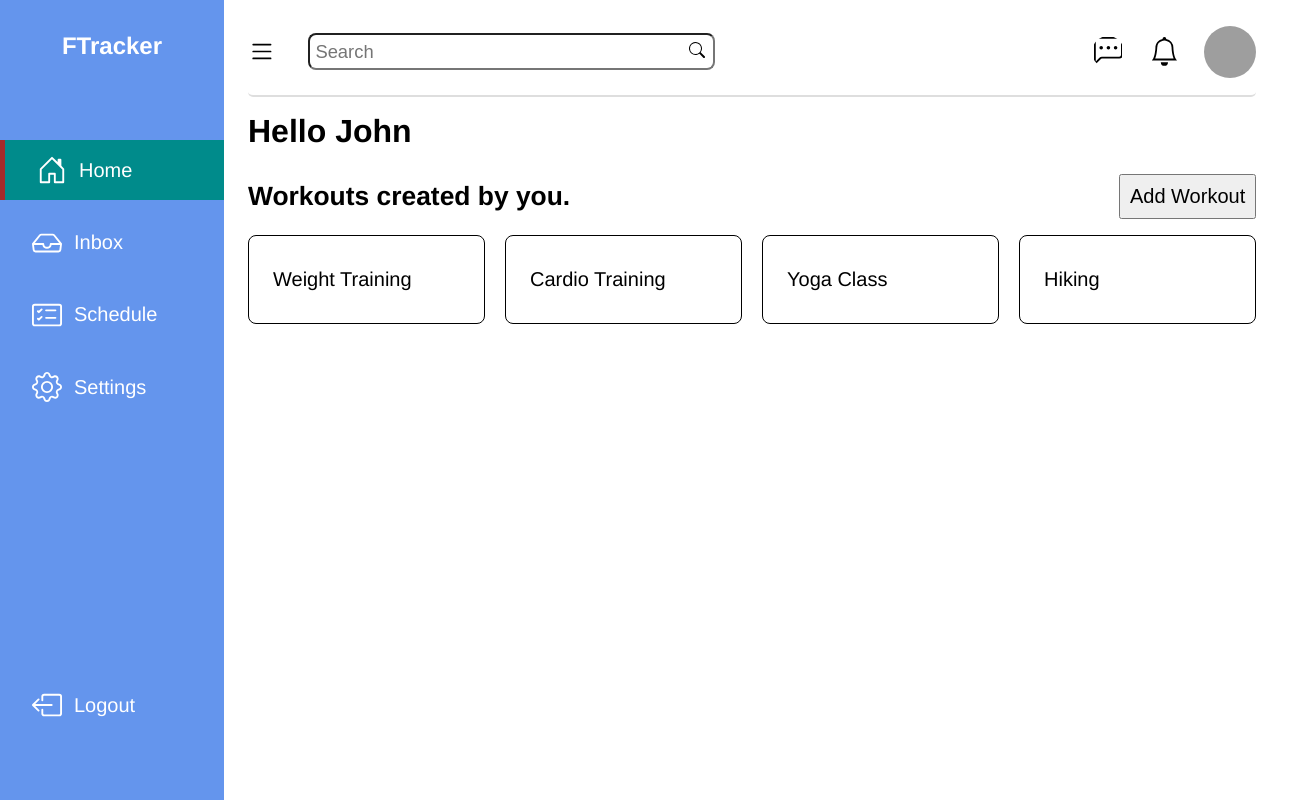
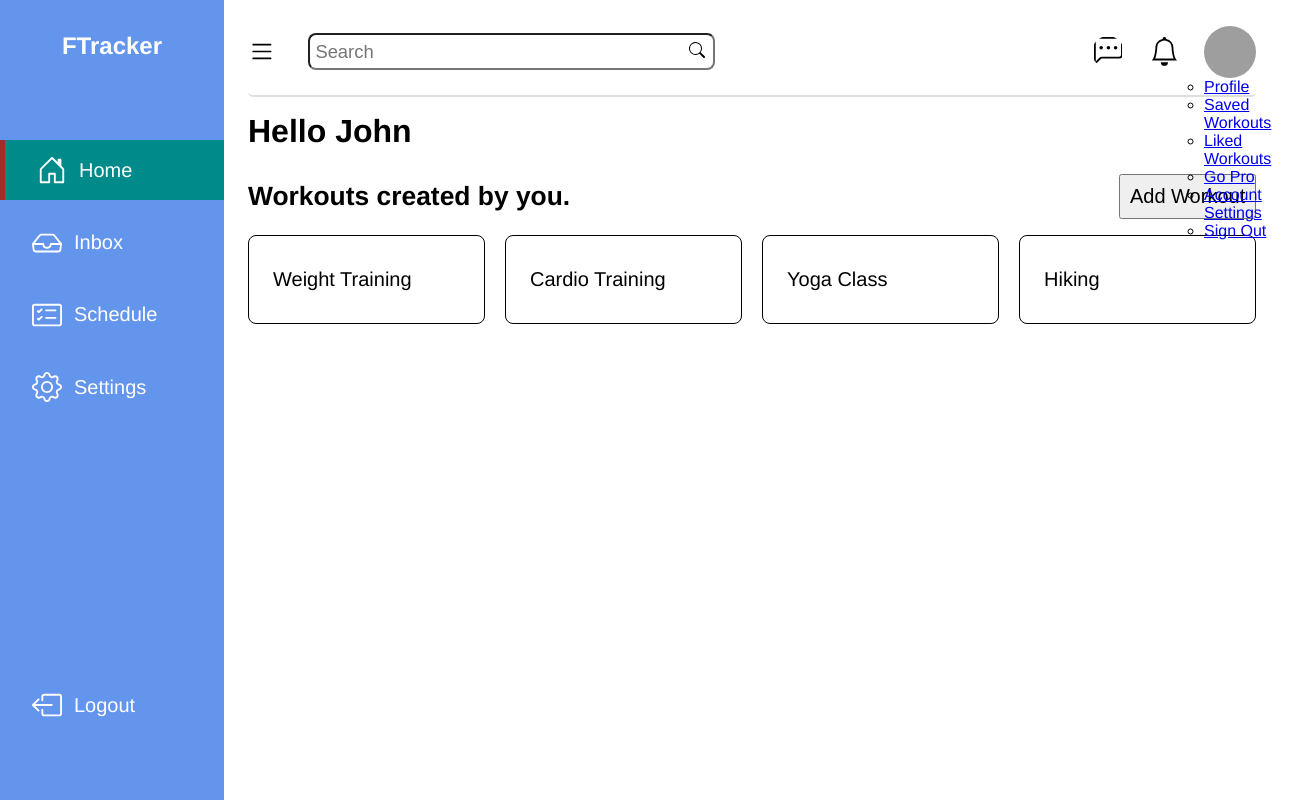
Before and after one commit to SanjeevMhn/fitnessTracker, a Vue app: page / in a window 1280 px wide. Shown: the whole page, 1303 px wide, since content can reach past the window. Built offline with nearby package versions, Linux system fonts and the light colour scheme; grey boxes are pictures that could not be loaded.

Commit message:
[ADDED]: added user profile component

```diff
--- a/src/components/Dashboard.vue
+++ b/src/components/Dashboard.vue
@@ -1,6 +1,8 @@
 <script>
+    import ProfileNav from './ProfileNav.vue';
     export default{
         name: "Dashboard",
+        components: {ProfileNav},
         data(){
             return{
                 active: 'home',
@@ -140,7 +142,11 @@
                             <div class="img-container">
                                 <img src="https://randomuser.me/api/portraits/men/58.jpg" alt="User Image" srcset="" class="user-img">
                             </div>
+                            <div class="drop-down">
+                                <ProfileNav/>
+                            </div>
                         </a>
+
                     </li>
                 </ul>
             </div>
@@ -362,9 +368,13 @@
     .dashboard-container .content-container .menu-list__link{
        text-decoration: none;
        color: #000;
+       position: relative;
     }
-
-    .dashboard-container .content-container .menu-list .icon-container,.img-container{
+    .dashboard-container .content-container .menu-list__link .drop-down{
+        position: absolute;
+    }
+    .dashboard-container .content-container .menu-list .icon-container,
+    .img-container{
         position: relative;
         border-radius: 50%;
         overflow: hidden;
@@ -383,7 +393,8 @@
         width: 3.25rem;
         height: 3.25rem;
     }
-    .dashboard-container .content-container .menu-list .icon-container svg,.img-container .user-img{
+    .dashboard-container .content-container .menu-list .icon-container svg,
+    .img-container .user-img{
         position: absolute;
         object-fit: cover;
     }
--- /dev/null
+++ b/src/components/ProfileNav.vue
@@ -0,0 +1,38 @@
+<script>
+    export default{
+        name: "ProfileNav",
+        data(){
+            return{
+
+            }
+        }
+    }
+</script>
+
+<template>
+    <nav class="profile-nav">
+        <ul class="nav-list top-nav">
+            <li class="nav-list__item">
+                <a href="#" class="nav-list__link">Profile</a>
+            </li>
+            <li class="nav-list__item">
+                <a href="#" class="nav-list__link">Saved Workouts</a>
+            </li>
+            <li class="nav-list__item">
+                <a href="#" class="nav-list__link">Liked Workouts</a>
+            </li>
+            <li class="nav-list__item">
+                <a href="#" class="nav-list__link">Go Pro</a>
+            </li>
+            <li class="nav-list__item">
+                <a href="#" class="nav-list__link">Account Settings</a>
+            </li>
+            <li class="nav-list__item">
+                <a href="#" class="nav-list__link">Sign Out</a>
+            </li>
+        </ul>
+    </nav>
+</template>
+
+<style lang="scss">
+</style>
--- a/src/views/Home.vue
+++ b/src/views/Home.vue
@@ -69,13 +69,13 @@
                 flex: 1 0 150px;
                 border: 1px solid #000;
                 border-radius: 8px;
+                padding: 2rem 1.5rem;
             }
             .list-link{
                 width: 100%;
                 text-decoration: none;
                 color: #000;
                 font-size: 1.25rem;
-                padding: 2rem 1.5rem;
                 display: flex;
             }
         }
```
